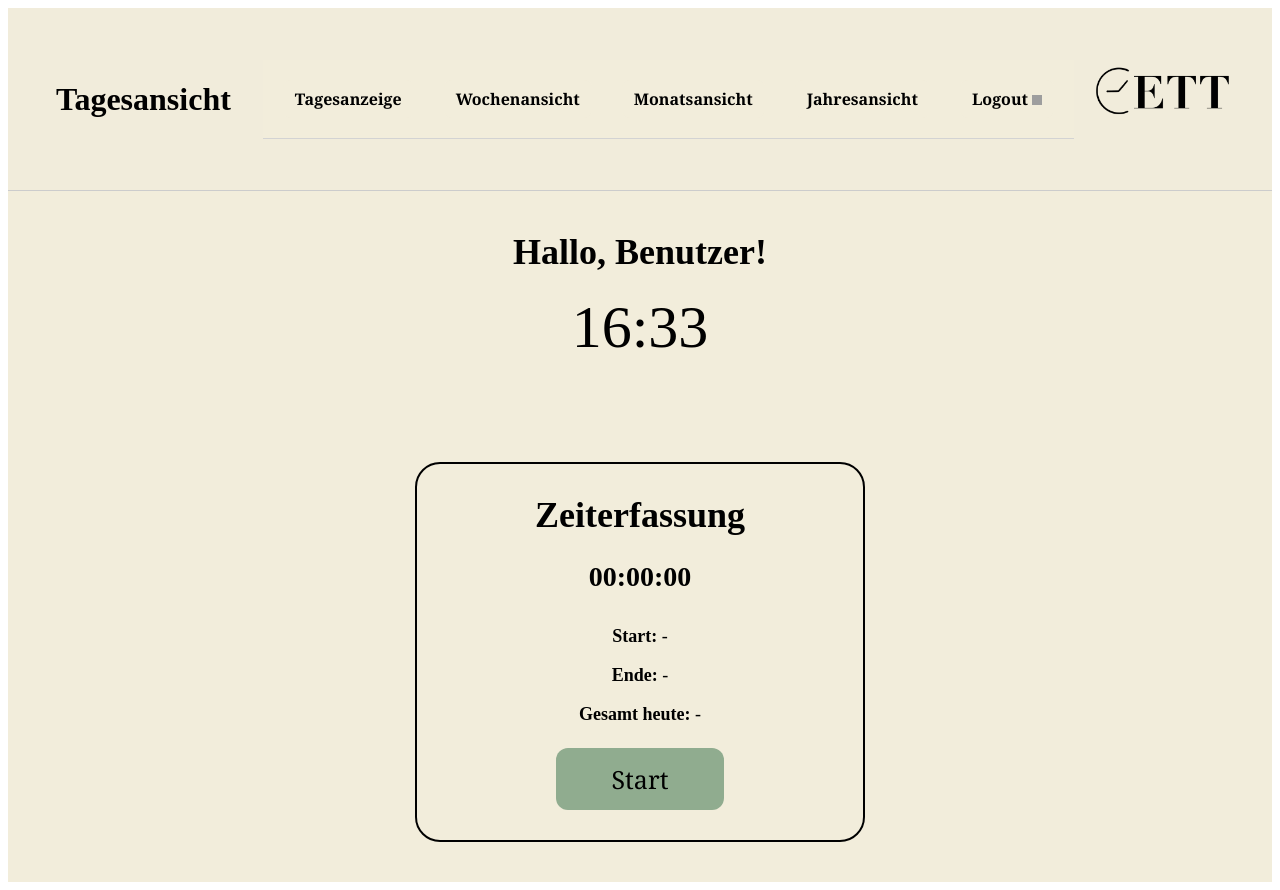
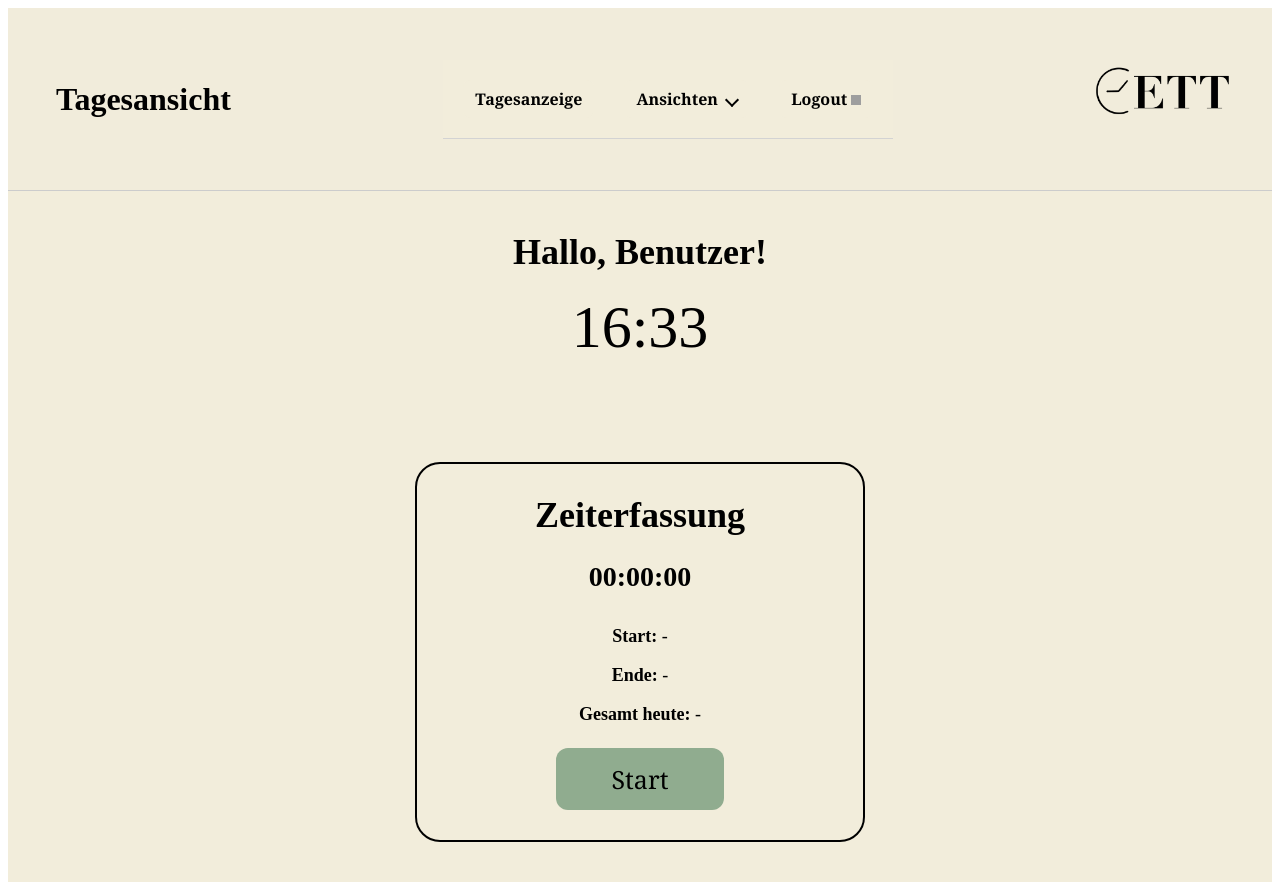
Before and after one commit to on24FeLi/ETT2.0, a Vue app: page /tagesanzeige in a window 1280 px wide. Built offline with nearby package versions, Linux system fonts and the light colour scheme; grey boxes are pictures that could not be loaded.

Commit message:
Added a dropdown for Ansichten

```diff
--- a/src/components/navigation.vue
+++ b/src/components/navigation.vue
@@ -19,9 +19,15 @@ function logout() {
 <header class="header">
         <nav class="nav-bar">
           <a href="Tagesanzeige">Tagesanzeige</a>
-          <a href="Wochenansicht">Wochenansicht</a>
-          <a href="Monatsansicht">Monatsansicht</a>
-          <a href="Jahresansicht">Jahresansicht</a>
+          <div class="dropdown">
+  <button class="dropbtn">Ansichten <span class="chevron"></span></button>
+  <div class="dropdown-content">
+    <a href="Wochenansicht">Wochenansicht</a>
+    <a href="Monatsansicht">Monatsansicht</a>
+    <a href="Jahresansicht">Jahresansicht</a>
+  </div>
+</div>
+
           <a v-if="showDashboard" href="Dashboard">Dashboard</a>
           <button @click="logout" id="logout">Logout
             <img src="/public/rechter-pfeil.png" alt="Logout"/>
@@ -92,4 +98,65 @@ img {
   height: 150px;
   width: 150px;
 }
+.dropdown {
+  position: relative;
+  display: inline-block;
+}
+
+.dropbtn {
+  font-weight: bold;
+  color: black;
+  font-family: Georgia, serif;
+  font-size: 16px;
+  padding: 8px 12px;
+  border-radius: 8px;
+  background-color: #F2EDDB;
+  border: none;
+  cursor: pointer;
+}
+
+.dropbtn:hover {
+  background-color: #ddd;
+}
+
+.dropdown-content {
+  display: none;
+  position: absolute;
+  background-color: white;
+  min-width: 160px;
+  box-shadow: 0px 8px 16px rgba(0,0,0,0.2);
+  z-index: 1;
+  flex-direction: column;
+}
+
+.dropdown-content a {
+  color: black;
+  padding: 8px 12px;
+  text-decoration: none;
+  display: block;
+  background-color: white;
+}
+
+.dropdown-content a:hover {
+  background-color: #ddd;
+}
+
+.dropdown:hover .dropdown-content {
+  display: flex;
+}
+.chevron {
+  display: inline-block;
+  margin-left: 5px;
+  width: 8px;
+  height: 8px;
+  border-right: 2px solid black;
+  border-bottom: 2px solid black;
+  transform: rotate(45deg);
+  transition: transform 0.3s ease;
+}
+
+.dropdown:hover .chevron {
+  transform: rotate(-135deg);
+}
+
 </style>
```
